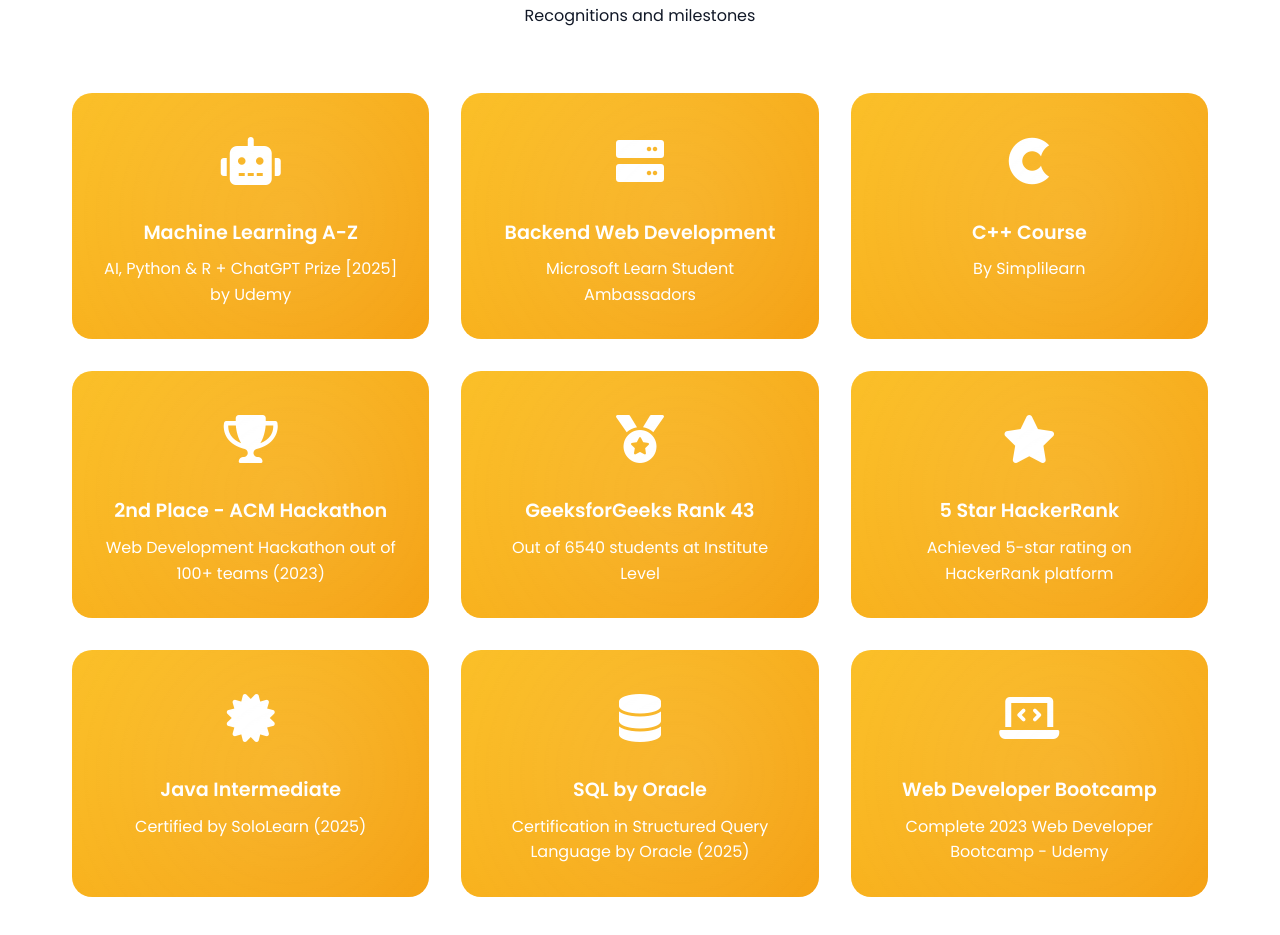
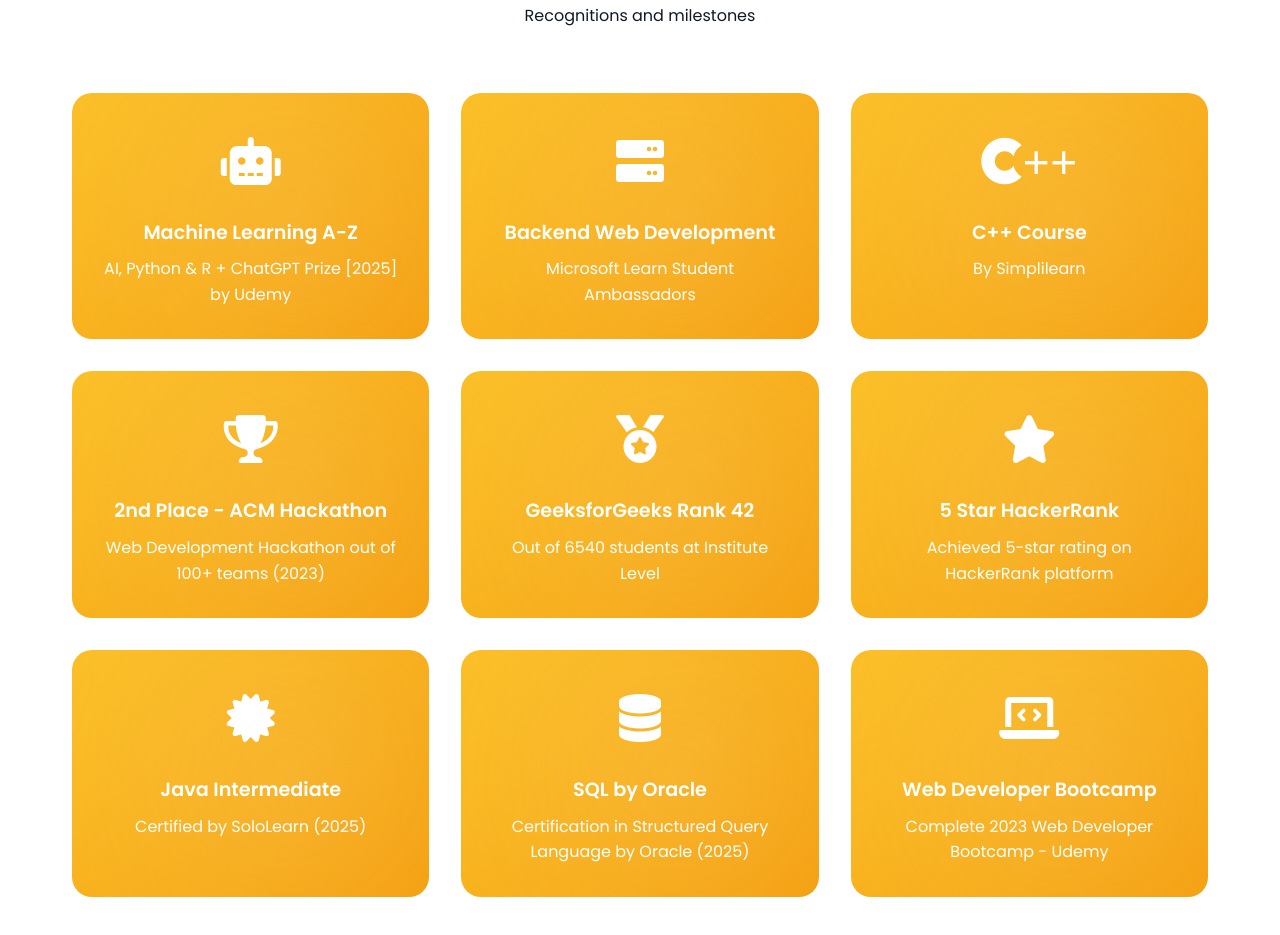
Before and after one commit to LalitDeore30/Lalit-Portfolio, a plain HTML site: page index.html in a window 1280 px wide. Shown: the part 4852-5787 px from the top of the page. Drawn offline with Linux system fonts and the light colour scheme.

Commit message:
add + sign

```diff
--- a/index.html
+++ b/index.html
@@ -2575,7 +2575,7 @@
           </div>
           <div class="achievement-card">
             <div class="achievement-icon">
-              <i class="fab fa-cuttlefish"></i>
+              <i class="fab fa-cuttlefish"><b>++</b></i>
             </div>
             <div class="achievement-title">C++ Course</div>
             <p>By Simplilearn</p>
@@ -2591,7 +2591,7 @@
             <div class="achievement-icon">
               <i class="fas fa-medal"></i>
             </div>
-            <div class="achievement-title">GeeksforGeeks Rank 43</div>
+            <div class="achievement-title">GeeksforGeeks Rank 42</div>
             <p>Out of 6540 students at Institute Level</p>
           </div>
           <div class="achievement-card">
```
